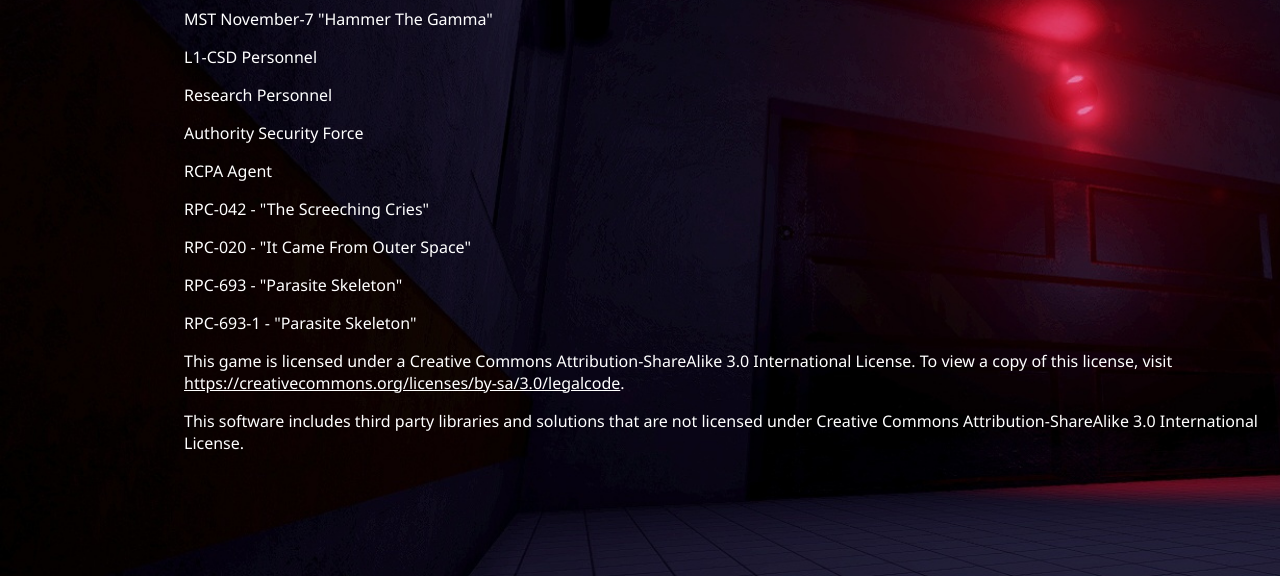
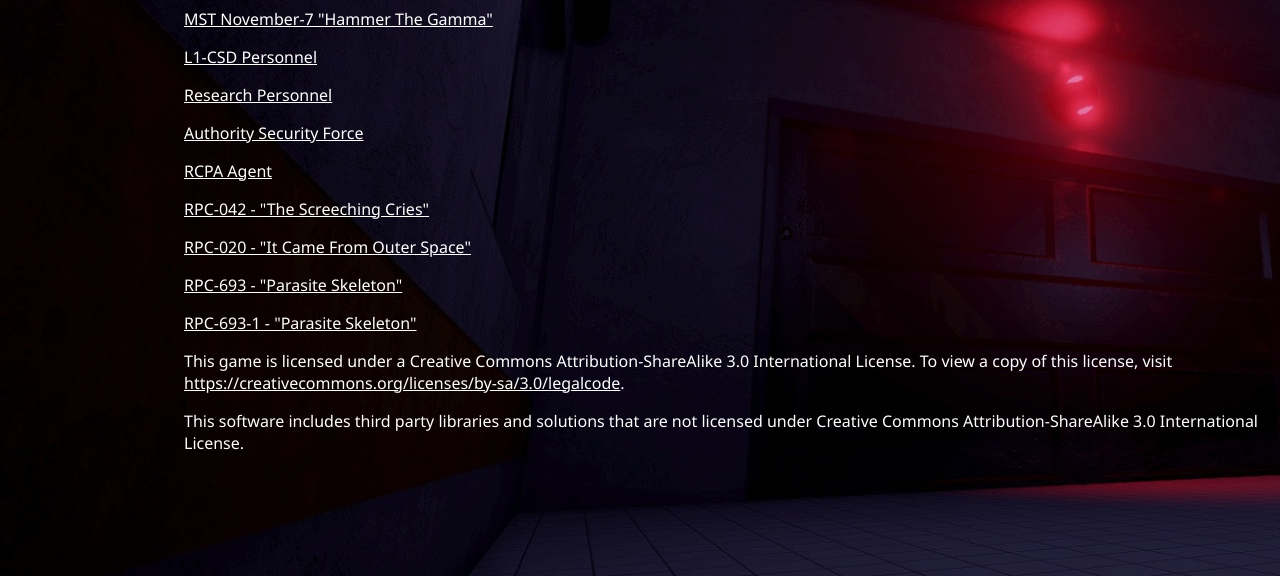
Before and after one commit to Marek453/rpc-reoblivion.com, a plain HTML site: page index.html in a window 1280 px wide. Shown: the part 224-800 px from the top of the page. Drawn offline with Linux system fonts and the light colour scheme.

Commit message:
Update index.html

```diff
--- a/index.html
+++ b/index.html
@@ -21,15 +21,15 @@
     <p>RPC: Unity, is a free-to-play multiplayer horror game, inspired by the RPC universe.
 
     <h1>All Class in game:</h1>
-    <p>MST November-7 "Hammer The Gamma"
-    <p>L1-CSD Personnel
-    <p>Research Personnel
-    <P>Authority Security Force
-    <p>RCPA Agent
-    <p>RPC-042 - "The Screeching Cries"
-    <P>RPC-020 - "It Came From Outer Space"
-    <p>RPC-693 - "Parasite Skeleton"
-    <p>RPC-693-1 - "Parasite Skeleton"
+    <p><a href="http://rpcauthority.wikidot.com/list-of-all-msts">MST November-7 "Hammer The Gamma"</a>
+    <p><a href="http://rpcauthority.wikidot.com/containment-hub">L1-CSD Personnel</a>
+    <p><a href="http://rpcauthority.wikidot.com/research-hub">Research Personnel</a>
+    <p><a href="http://rpcauthority.wikidot.com/authority-security-force">Authority Security Force</a>
+    <p><a href="http://rpcauthority.wikidot.com/rcpa-hub">RCPA Agent</a>
+    <p><a href="http://rpcauthority.wikidot.com/rpc-042">RPC-042 - "The Screeching Cries"</a>
+    <p><a href="http://rpcauthority.wikidot.com/rpc-020">RPC-020 - "It Came From Outer Space"</a>
+    <p><a href="http://rpcauthority.wikidot.com/rpc-693">RPC-693 - "Parasite Skeleton"</a>
+    <p><a href="http://rpcauthority.wikidot.com/rpc-693">RPC-693-1 - "Parasite Skeleton"</a>
     <div></div>
     <!-- <h1>Offical cinematic teaser:</h1> -->
     <!-- <video playsinline autoplay muted width="920" loop poster="Img/N.bmp">
```
